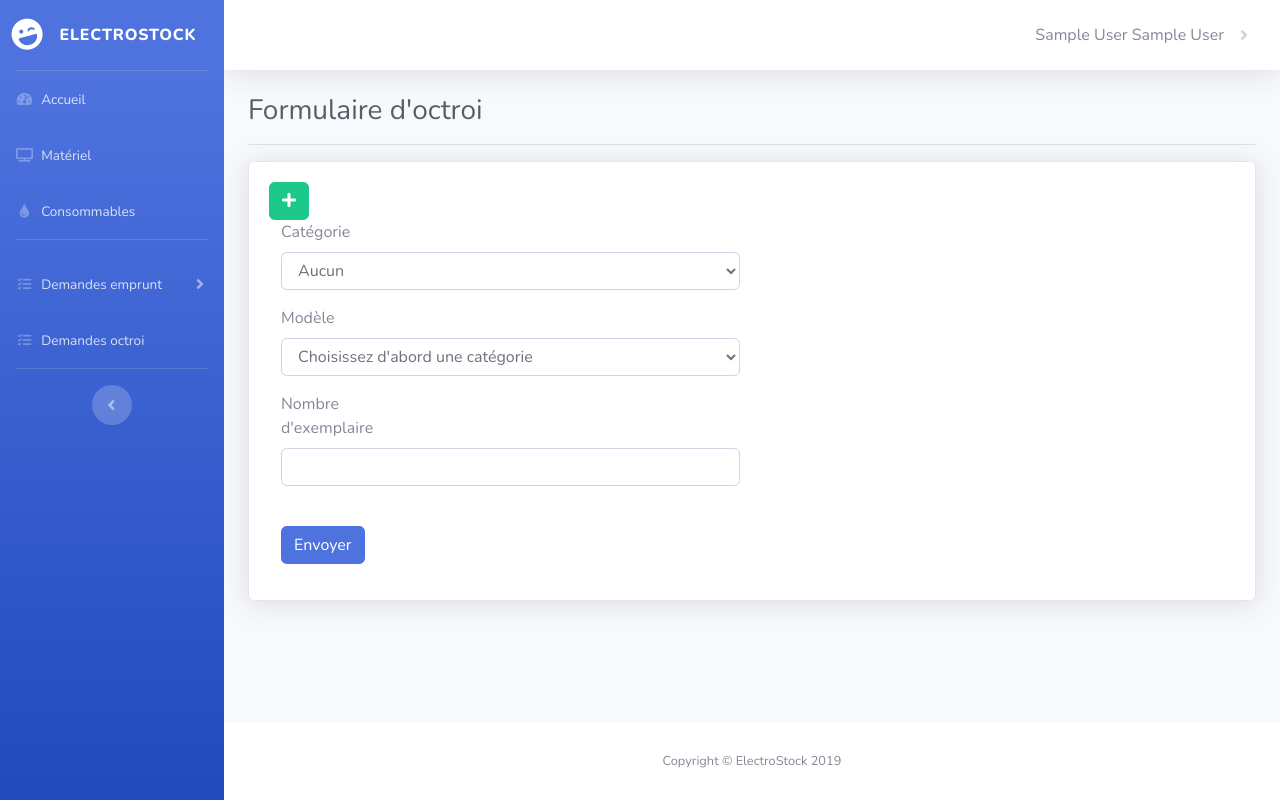
After one commit to KevinPasteur/TPI2019, a PHP site: template Code/vue/octroi.php in a window 1280 px wide. The commit adds this page. Run offline with PHP 8.4, Linux system fonts and the light colour scheme; the visitor is signed in with stand-in values (Sample User, id 1); the template is opened without the code that fills it: most values are stand-ins (such as "Sample title", 1, 10 or a date in 2020); some libraries are stand-ins or nearby versions.

Commit message:
Ajout de la fonctionnalité (Formulaire consommable)

```diff
--- /dev/null
+++ b/Code/contenu/js/add_form.js
@@ -0,0 +1,10 @@
+function add_fconsumable()
+{
+    i++;
+
+    $(document).ready(function() {
+        $.get("modele/modele_getCategoriesC.php?cat="+i, function(data){
+            $('#dynamic_field').append(data);
+        });
+    });
+}
--- a/Code/contenu/js/search_material.js
+++ b/Code/contenu/js/search_material.js
@@ -1,3 +1,11 @@
+/**
+ * Created by PhpStorm.
+ * User: Kevin.PASTEUR
+ * Date: 23.05.2019
+ */
+
+
+
 /**
  * Méthode qui sera appelée sur le click du bouton
  */
@@ -19,3 +27,28 @@ function search_fm(){
     idcategorie = sel.options[sel.selectedIndex].value;
     xhr.send("idCategoriesM="+idcategorie);
 }
+
+
+
+/**
+ * Méthode qui sera appelée sur le click du bouton
+ */
+function search_fc(a){
+
+    xhr = new XMLHttpRequest();
+    // On défini ce qu'on va faire quand on aura la réponse
+    xhr.onreadystatechange = function(){
+        leselect = xhr.responseText;
+        document.getElementById('modele'+a).innerHTML = leselect;
+    }
+
+    // Ici on va voir comment faire du post
+    xhr.open("POST","modele/modele_search_fc.php",true);
+    // ne pas oublier ça pour le post
+    xhr.setRequestHeader('Content-Type','application/x-www-form-urlencoded');
+    // ne pas oublier de poster les arguments
+    // ici, l'id de l'auteur
+    sel = document.getElementById('categorie'+a);
+    idcategorie = sel.options[sel.selectedIndex].value;
+    xhr.send("idCategoriesC="+idcategorie);
+}
--- a/Code/index.php
+++ b/Code/index.php
@@ -35,6 +35,12 @@ try {
             case 'consommables':
                 consommables();
                 break;
+            case 'octroi':
+                octroi();
+                break;
+            case 'doctroi':
+                doctroi();
+                break;
             case 'ajoutmateriel':
                 ajoutmateriel();
                 break;
--- a/Code/vue/gabarit.php
+++ b/Code/vue/gabarit.php
@@ -229,6 +229,7 @@
     <script src="contenu/js/jquery.dataTables.min.js"></script>
     <script src="contenu/js/dataTables.bootstrap4.min.js"></script>
     <script src="contenu/js/search_material.js"></script>
+    <script src="contenu/js/add_form.js"></script>
 
 </body>
 
--- a/Code/vue/menu_consommable.php
+++ b/Code/vue/menu_consommable.php
@@ -14,8 +14,8 @@ Ob_start(); ?>
     <h1 class="h3 mb-2 text-gray-800">Tout les consommables</h1>
     <hr>
     <div>
-        <a class="btn btn-primary btn-icon-split" href="index.php?action=emprunt">
-            <span class="text">Emprunter</span>
+        <a class="btn btn-primary btn-icon-split" href="index.php?action=octroi">
+            <span class="text">Demande d'octroi</span>
         </a>
         <form method="POST" action="index.php?action=consommables" class="d-none d-sm-inline-block form-inline mr-auto ml-md-3 my-2 my-md-0 mw-100 navbar-search">
             <div class="input-group">
@@ -26,6 +26,6 @@ Ob_start(); ?>
             </div>
         </form>
         <a class="btn btn-primary btn-icon-split" href="#">
-            <span class="text">Ajouter un matériel</span>
+            <span class="text">Ajouter un consommable</span>
         </a>
     </div>
--- /dev/null
+++ b/Code/vue/octroi.php
@@ -0,0 +1,86 @@
+<?php
+/**
+ * Created by PhpStorm.
+ * User: Kevin.PASTEUR
+ * Date: 28.05.2019
+ * Time: 09:00
+ */
+
+$titre = "Faire une demande d'octroi";
+Ob_start();
+?>
+
+<!-- Begin Page Content -->
+<div class="container-fluid">
+    <!-- Page Heading -->
+    <h1 class="h3 mb-2 text-gray-800">Formulaire d'octroi</h1>
+    <hr>
+    <div class="card shadow mb-4">
+        <div class="card-body">
+            <!-- Si le ticket a une erreur-->
+            <?php if (isset($_GET['erreur'])) {?><div class="alert alert-danger" style="text-align: center" role="alert">Veuillez vérifier les champs</div> <?php }?>
+
+            <!-- Si le ticket a bien été créé -->
+            <?php if (isset($_GET['ok'])) {?><div class="alert alert-success" style="text-align: center"  role="alert">Votre demande a bien été envoyé !</div> <?php }?>
+
+            <form name="form_consommable" class="form-horizontal" enctype="multipart/form-data" >
+                <div id="dynamic_field">
+                    <button type="button" name="add" onclick="add_fconsumable(i);" id="add" class="btn btn-success"><i class="fa fa-plus"></i></button>
+                    <div class="form-group">
+                        <label class="col-lg-2 control-label">Catégorie</label>
+                        <div class="col-lg-6">
+                            <SELECT class="form-control" name="categorie" id="categorie" onchange='search_fc(1);' size="1" required>
+                                <option value='-1'>Aucun</option>
+                                <?php
+                                foreach ($result as $row) :
+                                    echo "<option value='".$row["idCategoriesC"]."'>".$row["nom"]."</option>";
+                                endforeach;
+                                ?>
+                            </SELECT>
+                        </div>
+                    </div>
+                    <div class="form-group">
+                        <label class="col-lg-2 control-label">Modèle</label>
+                        <div class="col-lg-6">
+                            <select class="form-control" id="modele" name='modele' required>
+                                <option value='-1'>Choisissez d'abord une catégorie</option>
+                            </select>
+                        </div>
+                    </div>
+                    <div class="form-group">
+                        <label class="col-lg-2 control-label">Nombre d'exemplaire</label>
+                        <div class="col-lg-6">
+                            <input class="form-control" type=number name="nb_exemp" required>
+                        </div>
+                    </div>
+                    <br>
+                </div>
+                <div class="form-group">
+                    <div class="col-lg-offset-2 col-lg-10">
+                        <button class="btn btn-primary" type="submit">Envoyer</button>
+                    </div>
+                </div>
+
+            </form>
+        </div>
+    </div>
+
+</div>
+<!-- /.container-fluid -->
+</div>
+
+<script>
+    var i = 1;
+    var a = 1;
+
+    document.getElementById('categorie').setAttribute("name","categorie1");
+    document.getElementById('categorie').setAttribute("id","categorie1");
+
+    document.getElementById('modele').setAttribute("name","modele1");
+    document.getElementById('modele').setAttribute("id","modele1");
+
+</script>
+
+
+<?php $contenu = ob_get_clean();?>
+<?php require "vue/gabarit.php";?>
```
Also changed, not shown: Code/controleur/controleur.php (+30 -0 lines), Code/modele/modele_consommables.php (+38 -0 lines), Code/modele/modele_getCategoriesC.php (added, +47 -0 lines), Code/modele/modele_search_fc.php (added, +28 -0 lines), Code/modele/modele_search_fm.php (line endings or trailing spaces), 1 other file.
